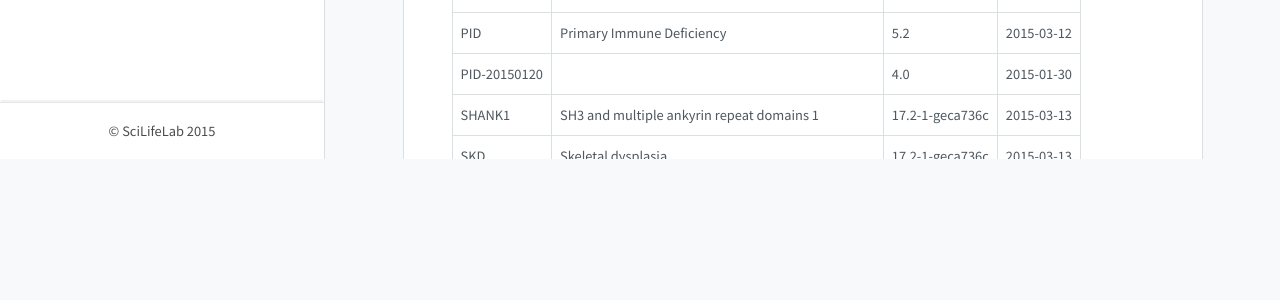
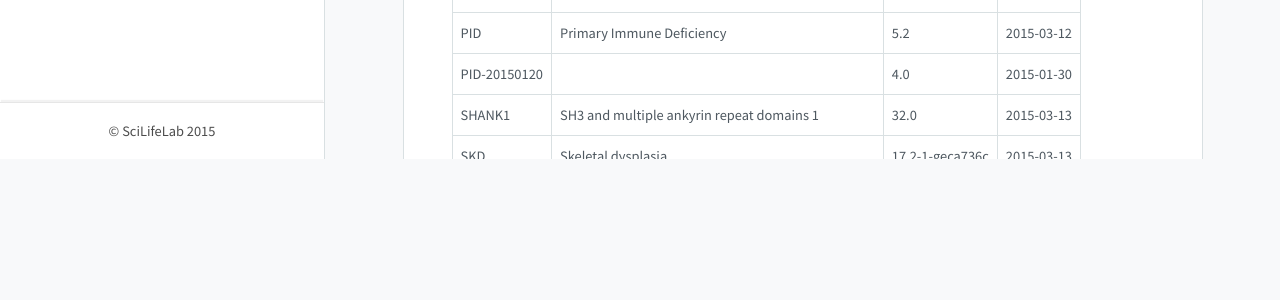
Before and after one commit to Clinical-Genomics/clinical-genomics.github.io, a Jekyll site: the page built from _pages/namnpagenlistor.md, in a window 1280 px wide. Shown: the part 741-1041 px from the top of the page. Built offline with Jekyll 4.4.1, drawn with Linux system fonts in a browser that asks for light colours; nearby versions of some CDN libraries.

Commit message:
Update to cust002-SHANK1.txt

```diff
--- a/_pages/namnpagenlistor.md
+++ b/_pages/namnpagenlistor.md
@@ -24,6 +24,6 @@ title: Namn på genlistor
 |PAF1|RNA polymerase II-associated factor|31.0|2015-03-13|
 |PID|Primary Immune Deficiency|5.2|2015-03-12|
 |PID-20150120||4.0|2015-01-30|
-|SHANK1|SH3 and multiple ankyrin repeat domains 1|17.2-1-geca736c|2015-03-13|
+|SHANK1|SH3 and multiple ankyrin repeat domains 1|32.0|2015-03-13|
 |SKD|Skeletal dysplasia|17.2-1-geca736c|2015-03-13|
 |horsel|Hörsel panel|24.0|2015-03-13|
```
